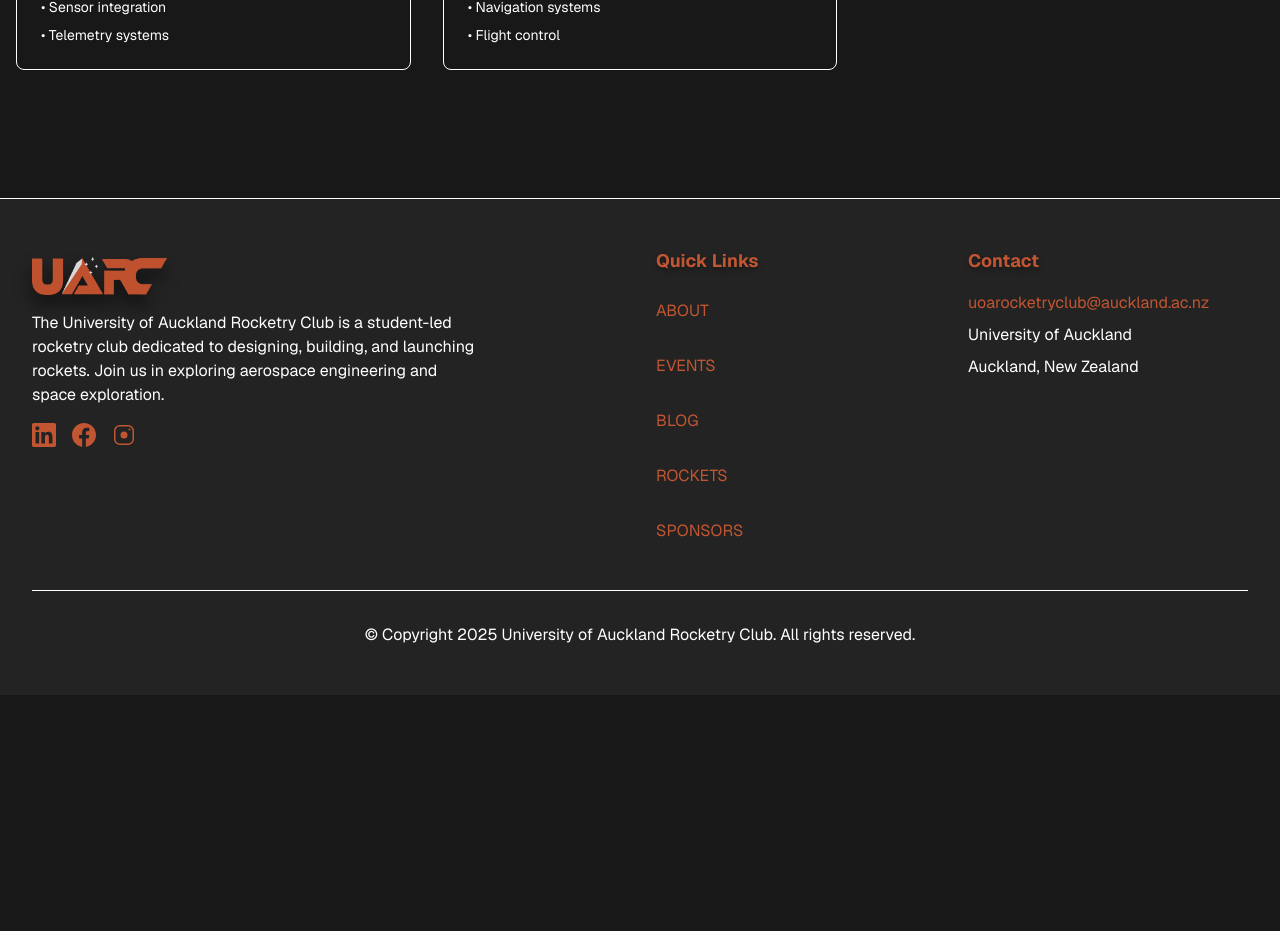
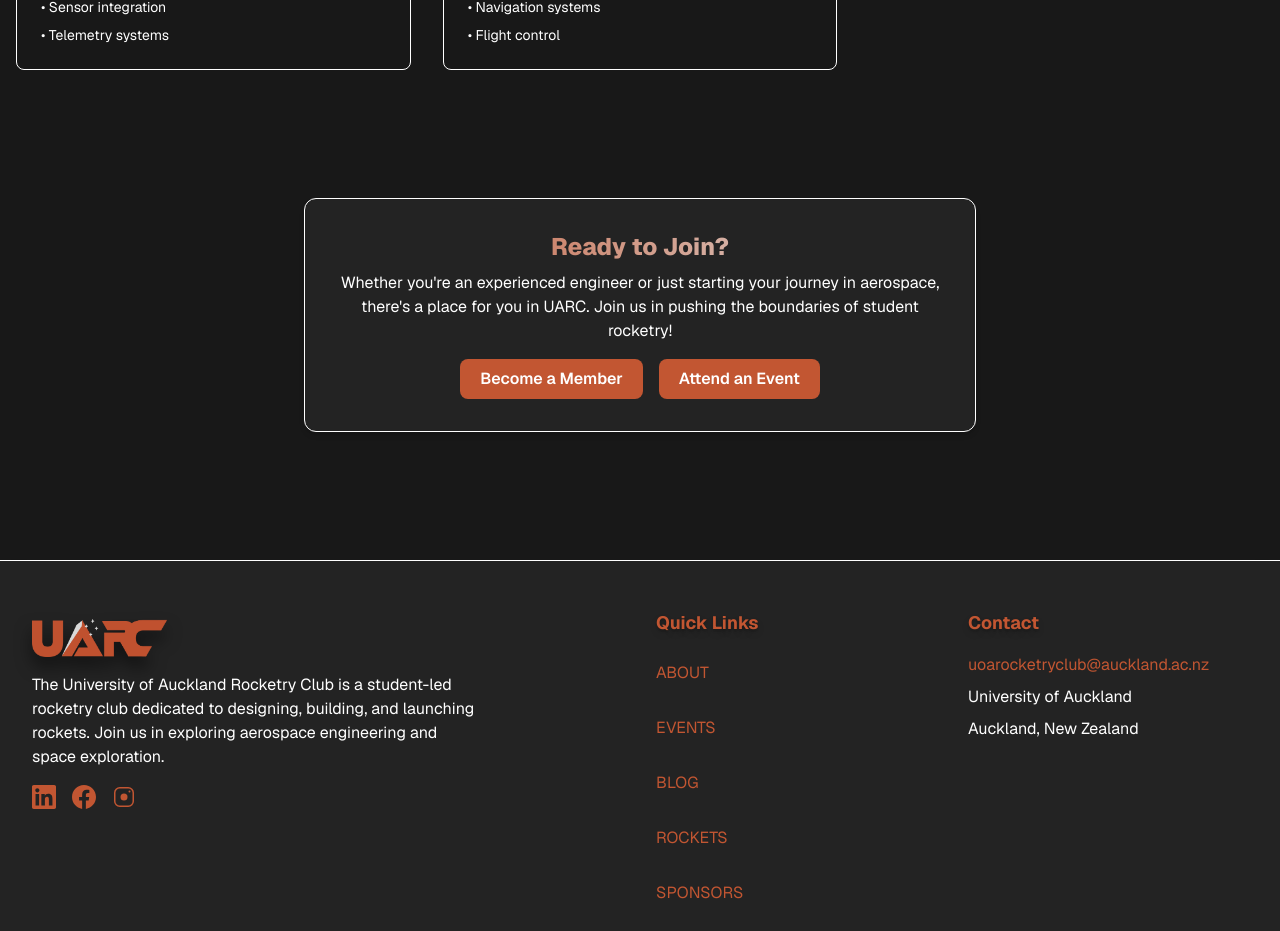
Before and after one commit to UoARocketry/rocketry_website, a Next.js app: page /about in a window 1280 px wide. Shown: the part 2700-3631 px from the top of the page. Before the commit the page ends 3395 px from the top, so only its background shows below. Built offline with nearby package versions, Linux system fonts and the light colour scheme; no server answers.

Commit message:
Finished sign up section on about page

```diff
--- a/app/about/page.tsx
+++ b/app/about/page.tsx
@@ -213,6 +213,26 @@ export default async function AboutPage() {
           </div>
         </div>
       </section>
+
+      {/* Call to Action Section */}
+      <section className="py-16 px-4 bg-background">
+        <div className="max-w-2xl mx-auto">
+          <div className="bg-surface rounded-xl p-8 text-center border border-accent shadow-md" style={{ backgroundColor: '#232323' }}>
+            <h2 className="text-2xl font-bold text-primary mb-2">Ready to Join?</h2>
+            <p className="text-text-secondary mb-4">
+              Whether you're an experienced engineer or just starting your journey in aerospace, there's a place for you in UARC. Join us in pushing the boundaries of student rocketry!
+            </p>
+            <div className="flex flex-col sm:flex-row gap-4 justify-center items-center">
+              <Link href="https://docs.google.com/forms/d/e/1FAIpQLSfS7PS--UX-fQinUfuYzVLV3-rM92cW7uVFOqoEVczgYLb8Qg/viewform?usp=sf_link" className="button bg-primary text-white px-6 py-3 font-bold hover:bg-[#a94425] transition-all duration-200" target="_blank" rel="noopener noreferrer">
+                Become a Member
+              </Link>
+              <Link href="/events" className="button bg-primary text-white px-6 py-3 font-bold hover:bg-[#a94425] transition-all duration-200">
+                Attend an Event
+              </Link>
+            </div>
+          </div>
+        </div>
+      </section>
     </main>
   );
 }
```
